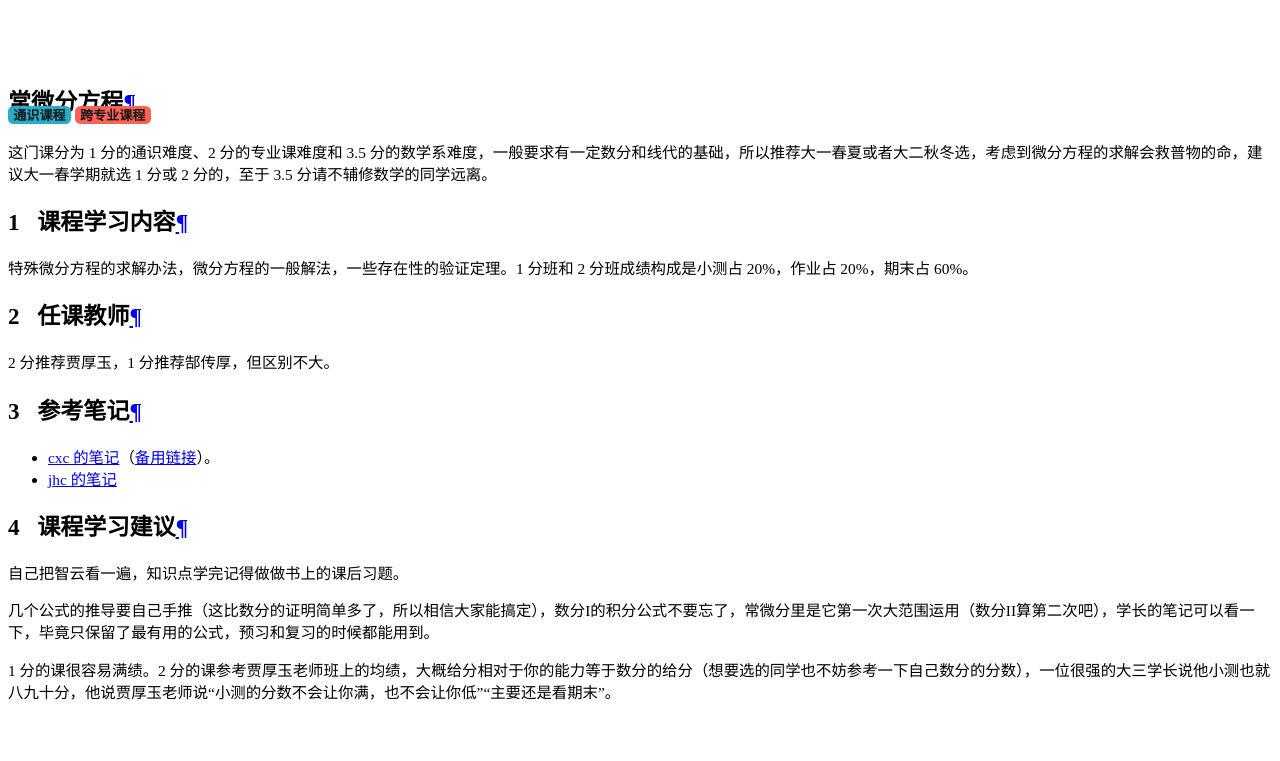
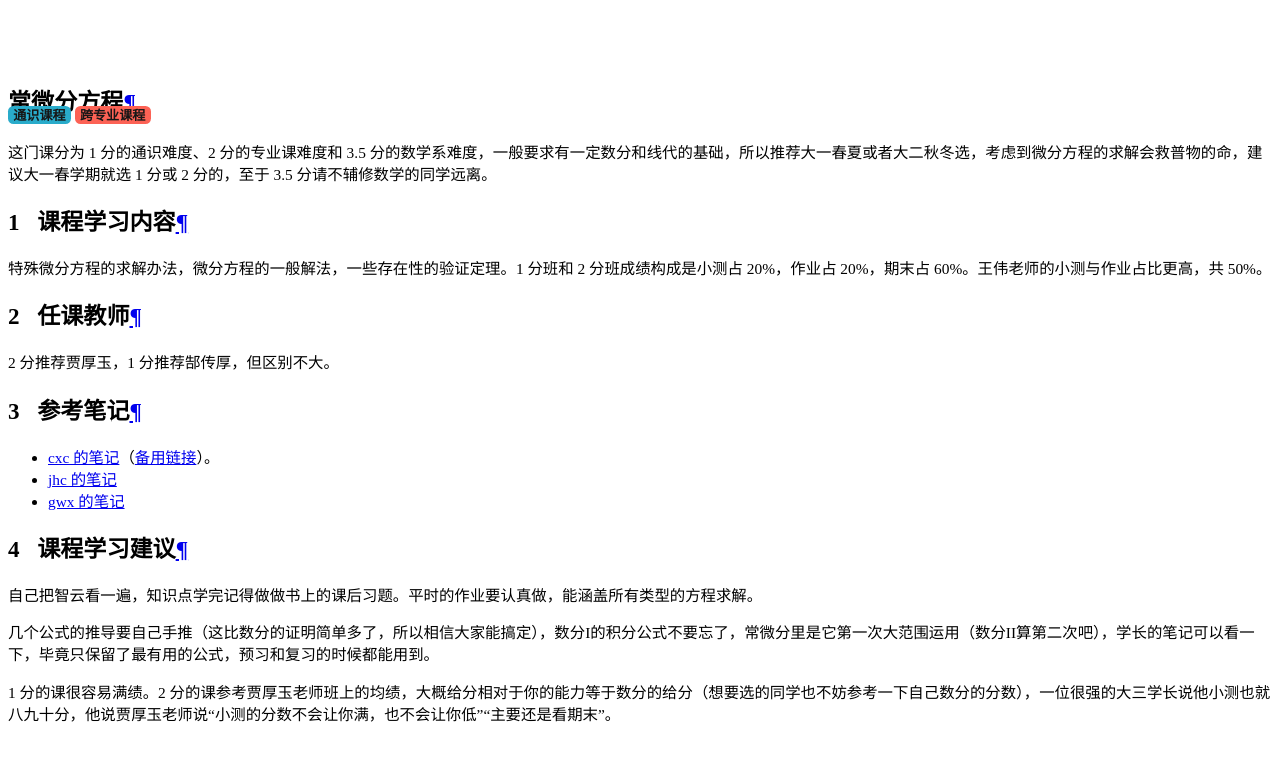
Before and after one commit to ZJU-Turing/TuringCourses, an MkDocs documentation site: the page built from docs/others/ode/index.md, in a window 1280 px wide and 900 px high, scrolled down 18090 px. Shown: the top 761 px of the window. Built offline with MkDocs 1.6.1 and Material for MkDocs 9.7.7, drawn with Linux system fonts in a browser that asks for light colours; comment, search, counter and statistics services are not loaded.

Commit message:
docs: 更新常微分方程课程内容 (#175)

```diff
--- a/docs/others/ode/index.md
+++ b/docs/others/ode/index.md
@@ -7,7 +7,7 @@
 这门课分为 1 分的通识难度、2 分的专业课难度和 3.5 分的数学系难度，一般要求有一定数分和线代的基础，所以推荐大一春夏或者大二秋冬选，考虑到微分方程的求解会救普物的命，建议大一春学期就选 1 分或 2 分的，至于 3.5 分请不辅修数学的同学远离。
 
 ## 课程学习内容
-特殊微分方程的求解办法，微分方程的一般解法，一些存在性的验证定理。1 分班和 2 分班成绩构成是小测占 20%，作业占 20%，期末占 60%。
+特殊微分方程的求解办法，微分方程的一般解法，一些存在性的验证定理。1 分班和 2 分班成绩构成是小测占 20%，作业占 20%，期末占 60%。王伟老师的小测与作业占比更高，共 50%。
 
 ## 任课教师
 2 分推荐贾厚玉，1 分推荐郜传厚，但区别不大。
@@ -15,9 +15,10 @@
 ## 参考笔记
 - [cxc 的笔记](https://github.com/Intelligent-BOT/hello-world/tree/main/ZJU%E8%B5%84%E6%96%99/%E5%B8%B8%E5%BE%AE%E5%88%86)（[备用链接](https://zhuanlan.zhihu.com/p/496233645)）。
 - [jhc 的笔记](https://github.com/16-39/Mathematics/blob/main/ODE%20review.pdf)
+- [gwx 的笔记](https://shrike505.cc/notes/MathematicsAndPhysics/ODE/)
 
 ## 课程学习建议
-自己把智云看一遍，知识点学完记得做做书上的课后习题。
+自己把智云看一遍，知识点学完记得做做书上的课后习题。平时的作业要认真做，能涵盖所有类型的方程求解。
 
 几个公式的推导要自己手推（这比数分的证明简单多了，所以相信大家能搞定），数分I的积分公式不要忘了，常微分里是它第一次大范围运用（数分II算第二次吧），学长的笔记可以看一下，毕竟只保留了最有用的公式，预习和复习的时候都能用到。
 
```
